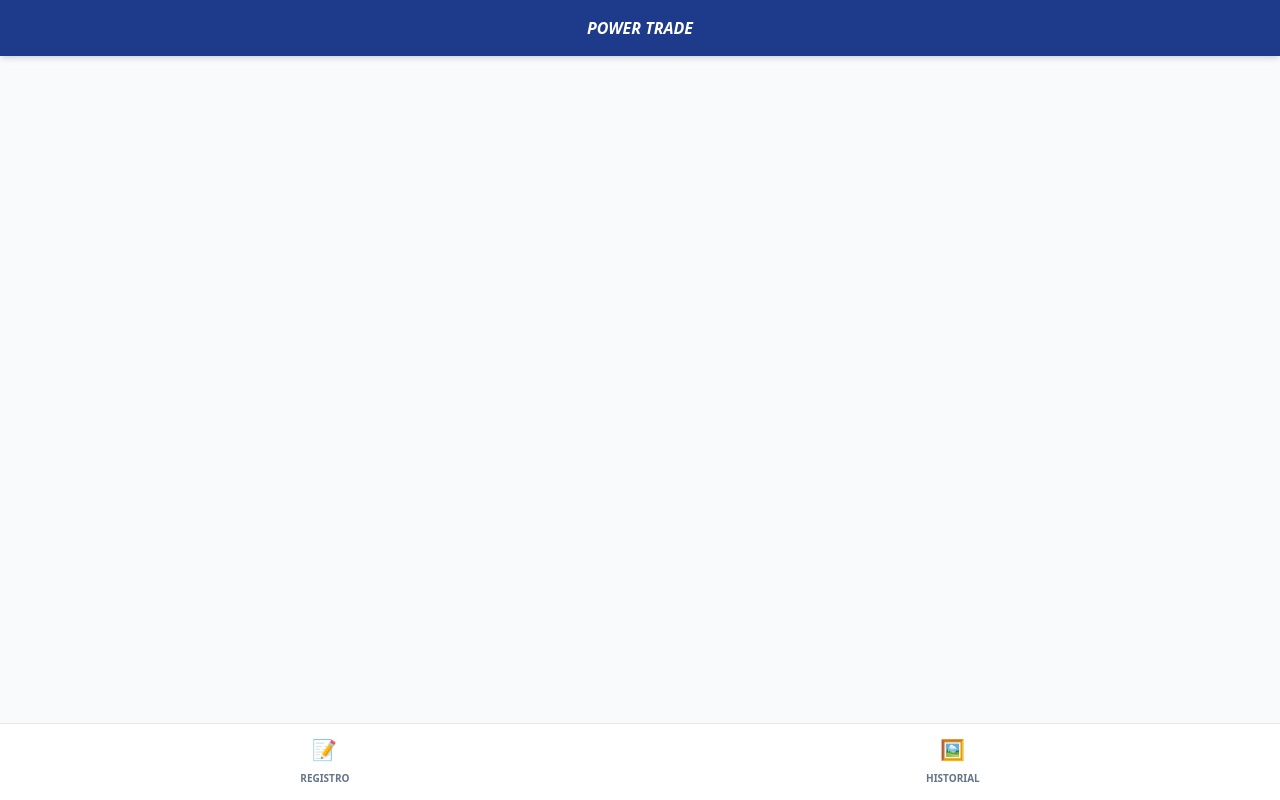
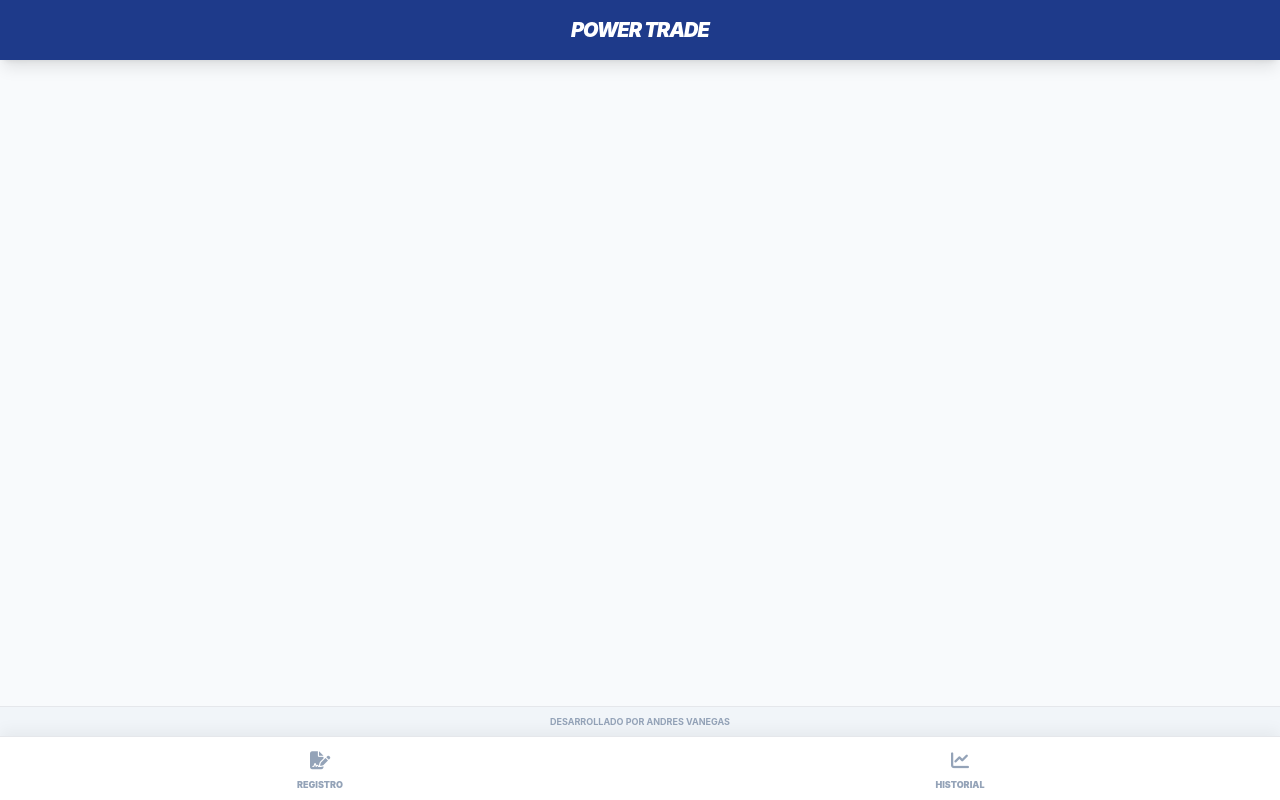
Before and after one commit to XY07-v/TRADE, a Python web app: template templates/base.html in a window 1280 px wide. Run offline with Jinja, Linux system fonts and the light colour scheme; the template is opened without the code that fills it, so the values that code supplies are empty; some libraries are stand-ins or nearby versions.

Commit message:
Update base.html

```diff
--- a/templates/base.html
+++ b/templates/base.html
@@ -3,26 +3,35 @@
 <head>
     <meta charset="UTF-8">
     <meta name="viewport" content="width=device-width, initial-scale=1.0, maximum-scale=1.0, user-scalable=no">
-    <title>Power Trade App</title>
+    <title>Power Trade Pro</title>
     <script src="https://cdn.tailwindcss.com"></script>
+    <link rel="stylesheet" href="https://cdnjs.cloudflare.com/ajax/libs/font-awesome/6.4.0/css/all.min.css">
+    <style>
+        body { font-family: 'Inter', sans-serif; }
+        .nav-active { color: #1e3a8a; border-top: 3px solid #1e3a8a; }
+    </style>
 </head>
-<body class="bg-slate-50 pb-24">
-    <header class="bg-blue-900 text-white p-4 text-center sticky top-0 z-50 shadow-md">
-        <h1 class="font-black italic uppercase">Power Trade</h1>
+<body class="bg-slate-50 flex flex-col min-h-screen">
+    <header class="bg-blue-900 text-white p-4 text-center sticky top-0 z-50 shadow-lg">
+        <h1 class="font-black italic uppercase tracking-tighter text-xl">Power Trade</h1>
     </header>
 
-    <main class="p-4 max-w-md mx-auto">
+    <main class="flex-grow p-4 max-w-md mx-auto w-full pb-32">
         {% block content %}{% endblock %}
     </main>
 
-    <nav class="fixed bottom-0 left-0 right-0 bg-white border-t flex justify-around p-3 z-50">
-        <a href="/" class="text-center">
-            <span class="block text-xl">📝</span>
-            <span class="text-[10px] font-bold uppercase text-slate-500">Registro</span>
+    <footer class="fixed bottom-16 left-0 right-0 bg-slate-100 text-[9px] text-slate-400 text-center py-2 border-t font-bold">
+        DESARROLLADO POR ANDRES VANEGAS
+    </footer>
+
+    <nav class="fixed bottom-0 left-0 right-0 bg-white border-t flex justify-around items-center h-16 z-50 shadow-[0_-5px_15px_rgba(0,0,0,0.05)]">
+        <a href="/" class="flex flex-col items-center justify-center w-full h-full text-slate-400 transition-colors">
+            <i class="fa-solid fa-file-signature text-lg"></i>
+            <span class="text-[9px] font-black uppercase mt-1">Registro</span>
         </a>
-        <a href="/registros" class="text-center">
-            <span class="block text-xl">🖼️</span>
-            <span class="text-[10px] font-bold uppercase text-slate-500">Historial</span>
+        <a href="/registros" class="flex flex-col items-center justify-center w-full h-full text-slate-400 transition-colors">
+            <i class="fa-solid fa-chart-line text-lg"></i>
+            <span class="text-[9px] font-black uppercase mt-1">Historial</span>
         </a>
     </nav>
 </body>
```
